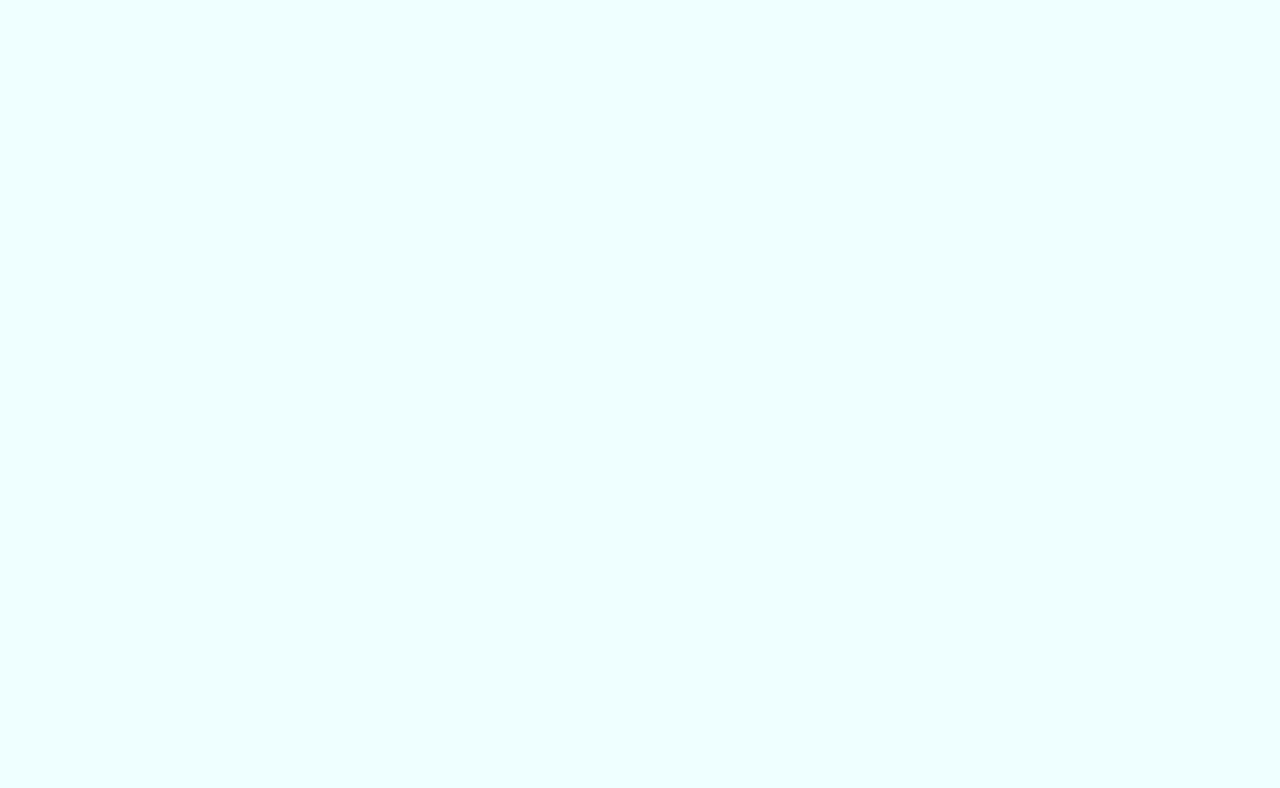
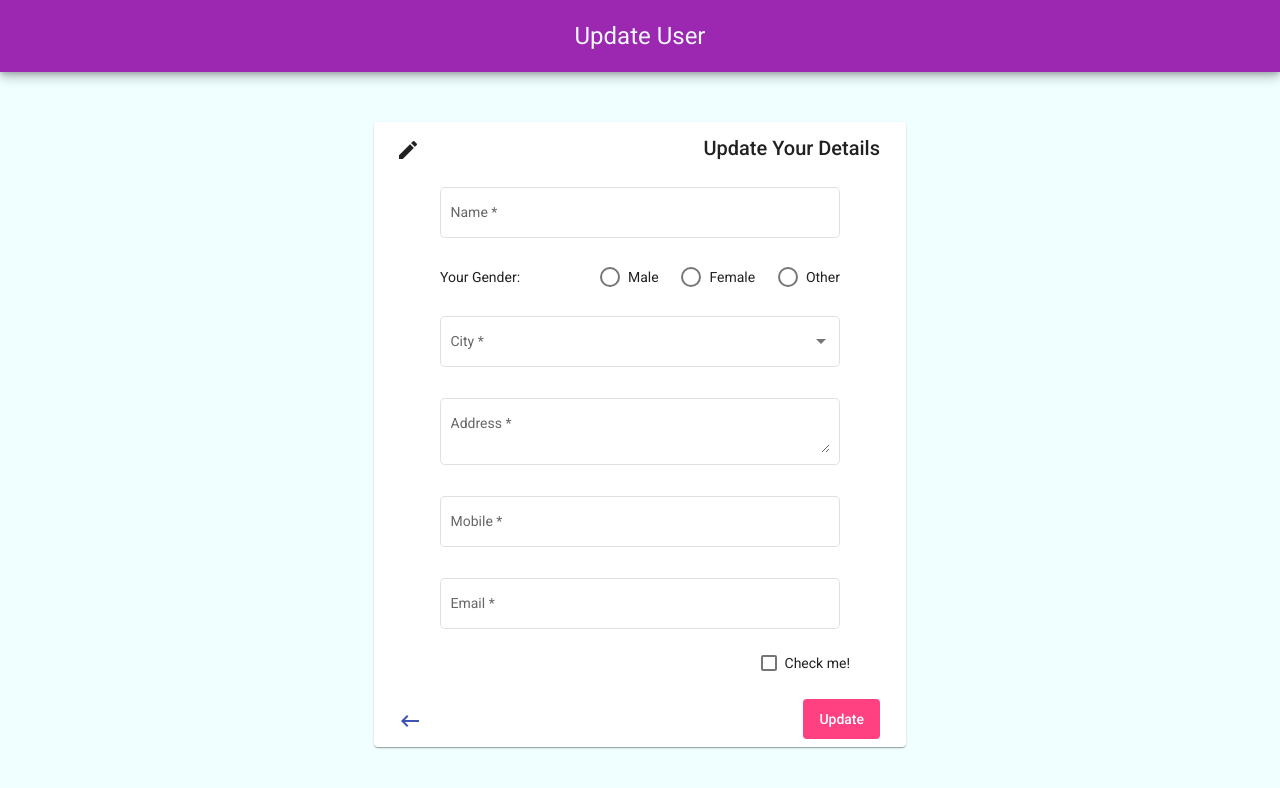
Before and after one commit to yash273/user-crud-prac, an Angular app: page /userupdate/1 in a window 1280 px wide. Before the commit this address led to /. Shown: the top 788 px of the page. Built offline with nearby package versions, Linux system fonts and the light colour scheme.

Commit message:
solved error

```diff
--- a/src/app/pages/userlisting/userlisting.component.html
+++ b/src/app/pages/userlisting/userlisting.component.html
@@ -60,8 +60,8 @@
           <!-- <button mat-icon-button title="edit data" color="primary" [routerLink]="['/userupdate',user.userId]"><mat-icon>edit</mat-icon></button>
           <button mat-icon-button title="view" color="accent" (click)="onView(user.userId)"><mat-icon>visibility</mat-icon></button>
           <button mat-icon-button type="button" title="delete data" color="warn" (click)="delete(user.userId)"><mat-icon>delete</mat-icon></button> -->
-          <!-- <a [routerLink]="['/userupdate',user.userId]"><mat-icon color="primary">edit</mat-icon></a> -->
-          <a (click)="onUpdate(user.userId)"><mat-icon color="primary">edit</mat-icon></a>
+          <a [routerLink]="['/userupdate',user.userId]"><mat-icon color="primary">edit</mat-icon></a>
+          <!-- <a (click)="onUpdate(user.userId)"><mat-icon color="primary">edit</mat-icon></a> -->
           <a (click)="onView(user.userId)"><mat-icon color="accent">visibility</mat-icon></a>
           <a (click)="delete(user.userId)"><mat-icon color="warn">delete</mat-icon></a>
 
--- a/src/app/pages/userupdate/userupdate.component.html
+++ b/src/app/pages/userupdate/userupdate.component.html
@@ -2,10 +2,10 @@
     <h1>Update User</h1>
 </div>
 
-<mat-card class="form-card">
+<mat-card class="form-card updatecard">
     <mat-card-header>
         <div mat-card-avatar class="example-header-image"><mat-icon>edit</mat-icon></div>
-        <mat-card-title>Update Details</mat-card-title>
+        <mat-card-title>Update Your Details</mat-card-title>
         <!-- <mat-card-subtitle>------</mat-card-subtitle> -->
     </mat-card-header>
     <mat-card-content>
@@ -63,8 +63,10 @@
 
     </mat-card-content>
     <mat-card-actions>
-        <button mat-flat-button title="back" cdkFocusInitial class="back-btn" (click)="onClose()">Close</button>
-        <button mat-flat-button title="update data" color="accent" (click)="updateUser()">Update</button>
+        <button mat-icon-button title="back" color="primary" [routerLink]="['/userlisting']" class="back-btn">
+            <mat-icon>keyboard_backspace</mat-icon>
+        </button>
+        <button mat-flat-button title="update data" color="accent" (click)="updateUser()" [routerLink]="['/userlisting']">Update</button>
 
     </mat-card-actions>
 </mat-card>
--- a/src/app/pages/userupdate/userupdate.component.ts
+++ b/src/app/pages/userupdate/userupdate.component.ts
@@ -1,5 +1,4 @@
 import { Component, OnInit } from '@angular/core';
-import { MatDialogRef } from '@angular/material/dialog';
 import { Router, ActivatedRoute, ParamMap } from '@angular/router';
 import { userObj } from 'src/app/interfaces/user';
 
@@ -13,18 +12,12 @@ export class UserupdateComponent implements OnInit {
 
   userObj: userObj;
 
-  // constructor(private route: ActivatedRoute, private router: Router) {
-  //   // debugger;
-  //   this.userObj = new userObj();
-  //   this.route.params.subscribe((res) => {
-  //     this.userObj.userId = res['id'];
-  //   });
-  // }
-    constructor(private route: ActivatedRoute, private router: Router,
-      private dialogRef: MatDialogRef<UserupdateComponent>) {
+  constructor(private route: ActivatedRoute, private router: Router) {
     // debugger;
     this.userObj = new userObj();
-
+    this.route.params.subscribe((res) => {
+      this.userObj.userId = res['id'];
+    });
   }
 
   ngOnInit(): void {
@@ -32,7 +25,7 @@ export class UserupdateComponent implements OnInit {
     const oldRecords = localStorage.getItem('userList');
     if (oldRecords !== null) {
       const userList =JSON.parse(oldRecords);
-      const currentUser = userList.find( (m : any) => m.id == this.userObj.userId);
+      const currentUser = userList.find( (m : any) => m.userId == this.userObj.userId);
       if (currentUser !== undefined) {
         this.userObj.userCity = currentUser.userCity;
         this.userObj.userEmail = currentUser.userEmail;
@@ -56,12 +49,9 @@ export class UserupdateComponent implements OnInit {
       userList.push(this.userObj);
       localStorage.setItem('userList',JSON.stringify(userList));
     }
-    this.onClose();
     // this.router.navigateByUrl('/userlisting');
 
   }
-  onClose(){
-    this.dialogRef.close();
-  }
+
 
 }
--- a/src/styles.scss
+++ b/src/styles.scss
@@ -29,3 +29,4 @@ body .mat-dialog-content{ margin-top: 20px;
         p{margin-left: 10px;}}}
 app-userregister .mat-card-actions{display: flex;justify-content: space-between;}
 .mat-column-Action a{margin: 0 5px;}
+.mat-card.updatecard{width: 100%; max-width: 500px;margin: 50px auto;}
```
Also changed, not shown: src/app/app-routing.module.ts (+15 -2 lines).
